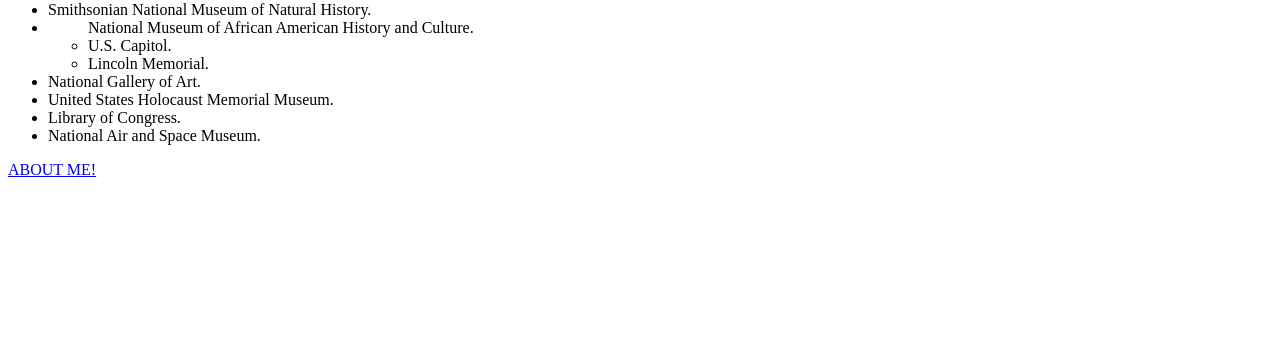
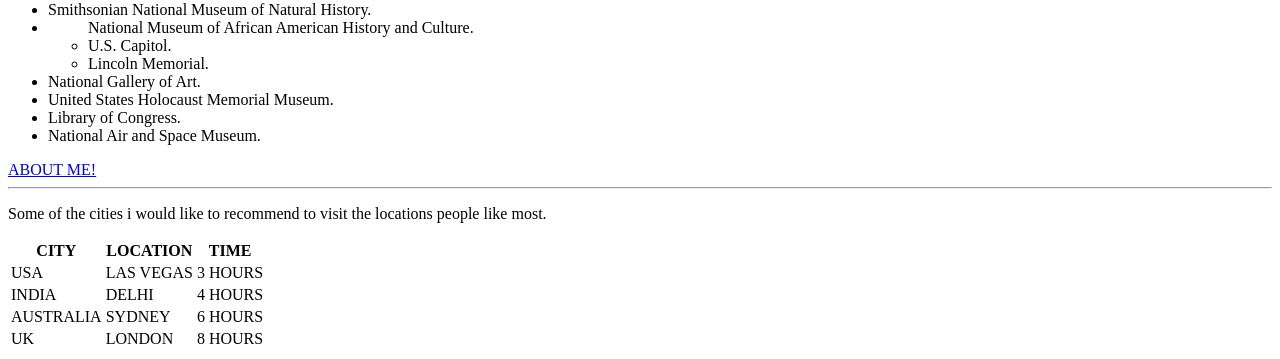
Before and after one commit to 44-563-Web-Apps-F22/44563-webapps-assignment-3-NavyaRavipati93, a plain HTML site: page index.html in a window 1280 px wide. Shown: the part 445-804 px from the top of the page. Drawn offline with Linux system fonts and the light colour scheme.

Commit message:
addded table section

```diff
--- a/index.html
+++ b/index.html
@@ -64,6 +64,35 @@
     </ul>
 
     <a href="aboutme.html">ABOUT ME!</a>
+    <hr />
+    <p>Some of the cities i would like to recommend to visit the locations people like most.</p>
+    <table>
+        <tr>
+            <th>CITY</th>
+            <th>LOCATION</th>
+            <th>TIME</th>
+        </tr>
+        <tr>
+            <td>USA</td>
+            <td>LAS VEGAS</td>
+            <td>3 HOURS</td>
+        </tr>
+        <tr>
+            <td>INDIA</td>
+            <td>DELHI</td>
+            <td>4 HOURS</td>
+        </tr>
+        <tr>
+            <td>AUSTRALIA</td>
+            <td>SYDNEY</td>
+            <td>6 HOURS</td>
+        </tr>
+        <tr>
+            <td>UK</td>
+            <td>LONDON</td>
+            <td>8 HOURS</td>
+        </tr>
+    </table>
 </body>
 
 </html>
```
